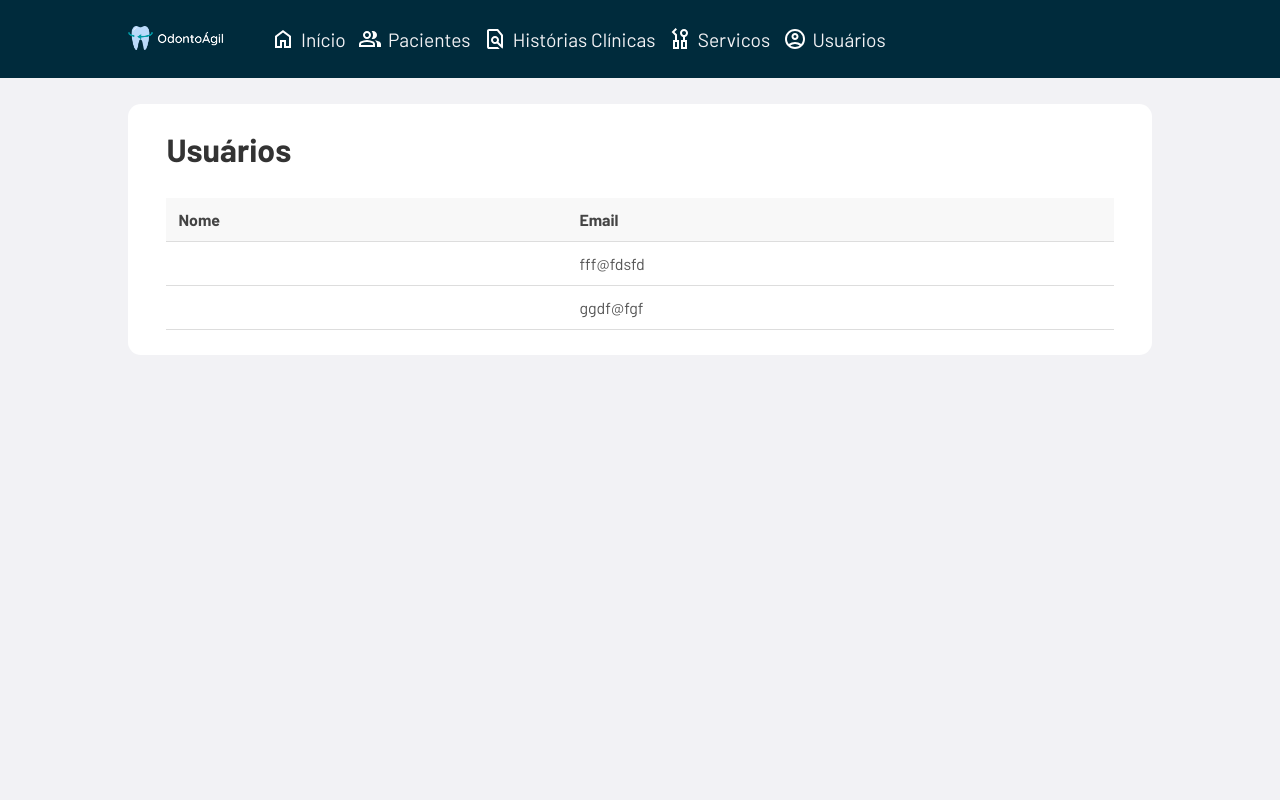
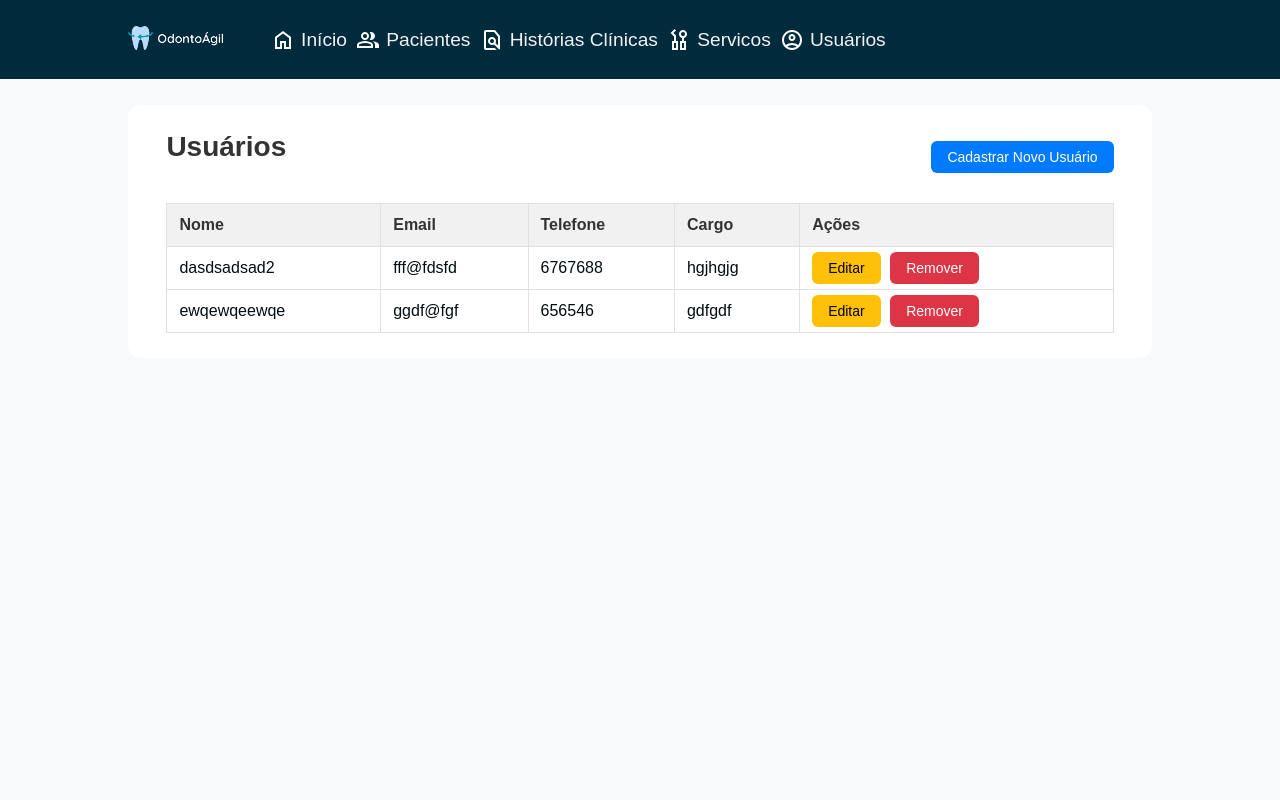
Before and after one commit to grupo-k/odontoagil, a Django app: page /usuarios/ in a window 1280 px wide. Run offline with Django 5.2, Linux system fonts and the light colour scheme; data comes from the database, SQL or seed files in the repository; both versions use the stored data as it was after the commit.

Commit message:
Redimensionando botoes de usuarios

```diff
--- a/odontoagil/static/css/usuarios/listar_usuarios.css
+++ b/odontoagil/static/css/usuarios/listar_usuarios.css
@@ -1,8 +1,14 @@
-/* Reset básico */
-* {
-    margin: 0;
-    padding: 0;
-    box-sizing: border-box;
+/* listar_usuarios.css */
+
+body {
+    font-family: Arial, sans-serif;
+    background-color: #f8f9fa;
+}
+
+.titulo-pagina {
+    font-size: 28px;
+    margin-bottom: 20px;
+    color: #333;
 }
 
 .cabecalho-conteudo {
@@ -12,35 +18,33 @@
     margin-bottom: 20px;
 }
 
-.titulo-pagina {
-    font-size: 2rem;
-    color: #333;
-}
-
 .botao {
     padding: 8px 16px;
     border: none;
     border-radius: 6px;
     text-decoration: none;
-    color: #fff;
-    font-weight: bold;
+    font-size: 14px;
     cursor: pointer;
 }
 
 .botao-principal {
-    background-color: #3498db;
+    background-color: #007bff;
+    color: white;
 }
 
 .botao-editar {
-    background-color: #f1c40f;
+    background-color: #ffc107;
+    color: #000;
+    margin-right: 5px;
 }
 
 .botao-remover {
-    background-color: #e74c3c;
+    background-color: #dc3545;
+    color: white;
 }
 
-.botao-detalhes {
-    background-color: #2ecc71;
+.botao:hover {
+    opacity: 0.9;
 }
 
 .tabela-responsiva {
@@ -50,41 +54,24 @@
 .tabela-usuarios {
     width: 100%;
     border-collapse: collapse;
-    margin-top: 10px;
+    background-color: white;
+    box-shadow: 0 0 8px rgba(0,0,0,0.1);
 }
 
 .tabela-usuarios th,
 .tabela-usuarios td {
     padding: 12px;
+    border: 1px solid #dee2e6;
     text-align: left;
-    border-bottom: 1px solid #ddd;
 }
 
 .tabela-usuarios th {
-    background-color: #f8f8f8;
-    font-weight: bold;
-    color: #444;
-}
-
-.tabela-usuarios td {
-    color: #555;
+    background-color: #f1f1f1;
+    color: #333;
 }
 
 .mensagem-vazia {
-    text-align: center;
-    color: #999;
-    margin-top: 40px;
-    font-size: 1.2rem;
+    font-style: italic;
+    color: #888;
+    margin-top: 20px;
 }
-
-@media (max-width: 768px) {
-    .cabecalho-conteudo {
-        flex-direction: column;
-        align-items: flex-start;
-        gap: 10px;
-    }
-
-    .titulo-pagina {
-        font-size: 1.5rem;
-    }
-}
--- a/odontoagil/templates/usuarios/listar_usuarios.html
+++ b/odontoagil/templates/usuarios/listar_usuarios.html
@@ -8,6 +8,7 @@
 {% block content %}
 <header class="cabecalho-conteudo">
     <h1 class="titulo-pagina">Usuários</h1>
+    <a href="{% url 'cadastrar_usuario' %}" class="botao botao-principal">Cadastrar Novo Usuário</a>
 </header>
 
 {% if usuarios %}
@@ -17,13 +18,22 @@
                 <tr>
                     <th>Nome</th>
                     <th>Email</th>
+                    <th>Telefone</th>
+                    <th>Cargo</th>
+                    <th>Ações</th>
                 </tr>
             </thead>
             <tbody>
                 {% for usuario in usuarios %}
                 <tr>
-                        <td>{{ usuario.nome_completo }}</td>
+                    <td>{{ usuario.nome }}</td>
                     <td>{{ usuario.email }}</td>
+                    <td>{{ usuario.telefone }}</td>
+                    <td>{{ usuario.cargo }}</td>
+                    <td>
+                        <a href="{% url 'editar_usuario' usuario.id %}" class="botao botao-editar">Editar</a>
+                        <a href="{% url 'remover_usuario' usuario.id %}" class="botao botao-remover" onclick="return confirm('Tem certeza que deseja remover este usuário?')">Remover</a>
+                    </td>
                 </tr>
                 {% endfor %}
             </tbody>
--- a/odontoagil/urls.py
+++ b/odontoagil/urls.py
@@ -29,4 +29,9 @@
 
     # Usuários
     path('usuarios/', views.listar_usuarios, name='listar_usuarios'),
+    path('usuarios/cadastrar/', views.cadastrar_usuario, name='cadastrar_usuario'),
+    path('usuarios/editar/<int:id>/', views.editar_usuario, name='editar_usuario'),
+    path('usuarios/remover/<int:id>/', views.remover_usuario, name='remover_usuario'),
+    path('usuarios/detalhes/<int:id>/', views.detalhes_usuario, name='detalhes_usuario'),
+
 ]
--- a/odontoagil/views.py
+++ b/odontoagil/views.py
@@ -198,5 +198,48 @@
 # USUÁRIOS
 
 def listar_usuarios(request):
-    usuarios = Usuario.objects.all()
+    usuarios = Usuario.objects.all()  # nome mais descritivo (plural)
     return render(request, 'usuarios/listar_usuarios.html', {'usuarios': usuarios})
+
+
+def cadastrar_usuario(request):
+    if request.method == 'POST':
+        nome = request.POST.get('nome')
+        email = request.POST.get('email')
+        telefone = request.POST.get('telefone')
+        cargo = request.POST.get('cargo')
+
+        Usuario.objects.create(
+            nome=nome,
+            email=email,
+            telefone=telefone,
+            cargo=cargo
+        )
+        return redirect('listar_usuarios')
+
+    return render(request, 'usuarios/cadastrar_usuario.html')
+
+
+def editar_usuario(request, id):
+    usuario = get_object_or_404(Usuario, id=id)
+
+    if request.method == 'POST':
+        usuario.nome = request.POST.get('nome')
+        usuario.email = request.POST.get('email')
+        usuario.telefone = request.POST.get('telefone')
+        usuario.cargo = request.POST.get('cargo')
+        usuario.save()
+        return redirect('listar_usuarios')
+
+    return render(request, 'usuarios/editar_usuario.html', {'usuario': usuario})
+
+
+def remover_usuario(request, id):
+    usuario = get_object_or_404(Usuario, id=id)
+    usuario.delete()
+    return redirect('listar_usuarios')
+
+
+def detalhes_usuario(request, id):
+    usuario = get_object_or_404(Usuario, id=id)
+    return render(request, 'usuarios/detalhes_usuario.html', {'usuario': usuario})
```
Also changed, not shown: odontoagil/static/css/usuarios/usuarios.css (added, +67 -0 lines), odontoagil/templates/usuarios/cadastrar_usuario.html (added, +13 -0 lines), odontoagil/templates/usuarios/detalhes_usuario.html (added, +9 -0 lines), odontoagil/templates/usuarios/editar_usuario.html (added, +13 -0 lines), db.sqlite3. Lines whose indentation alone changed are shown as unchanged.
